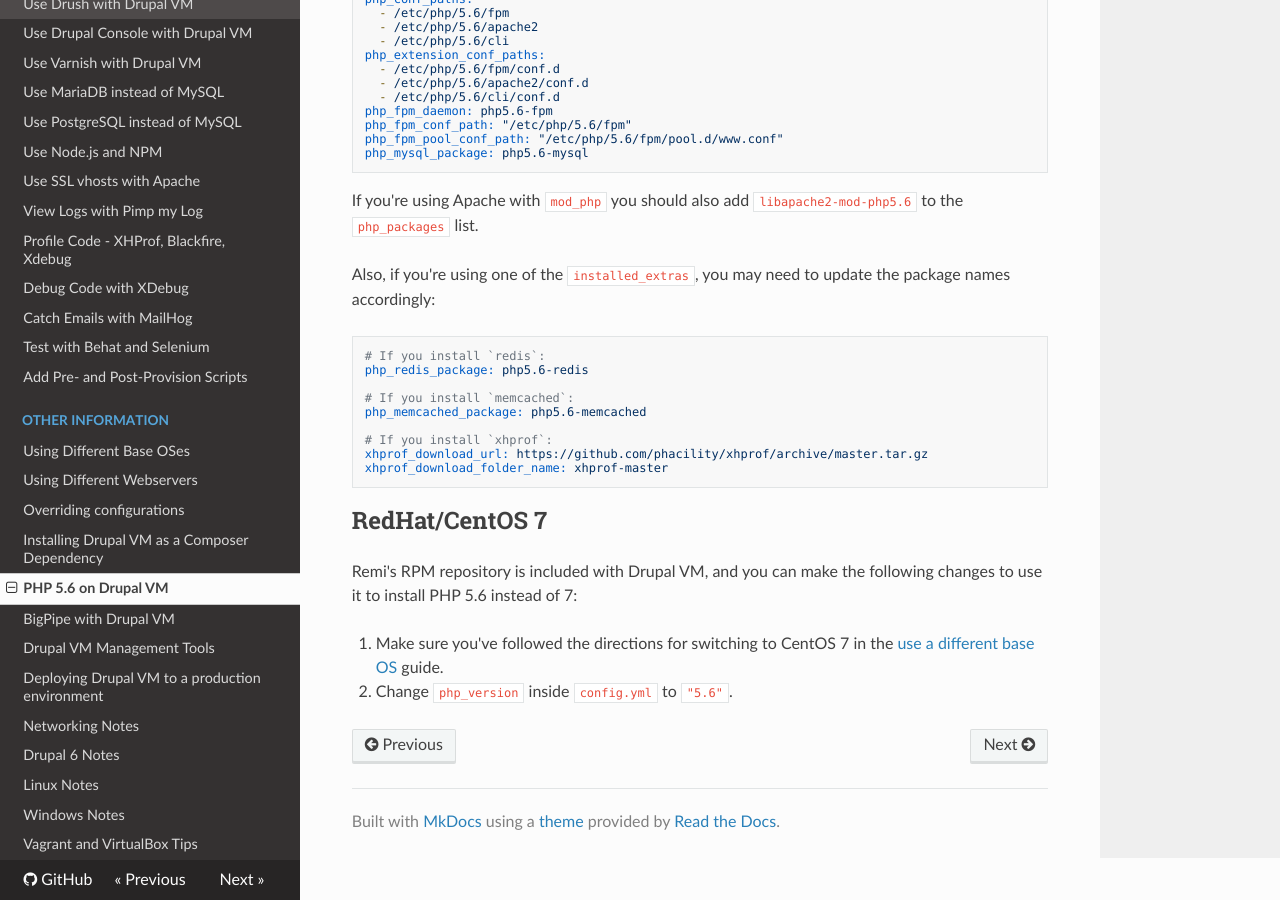
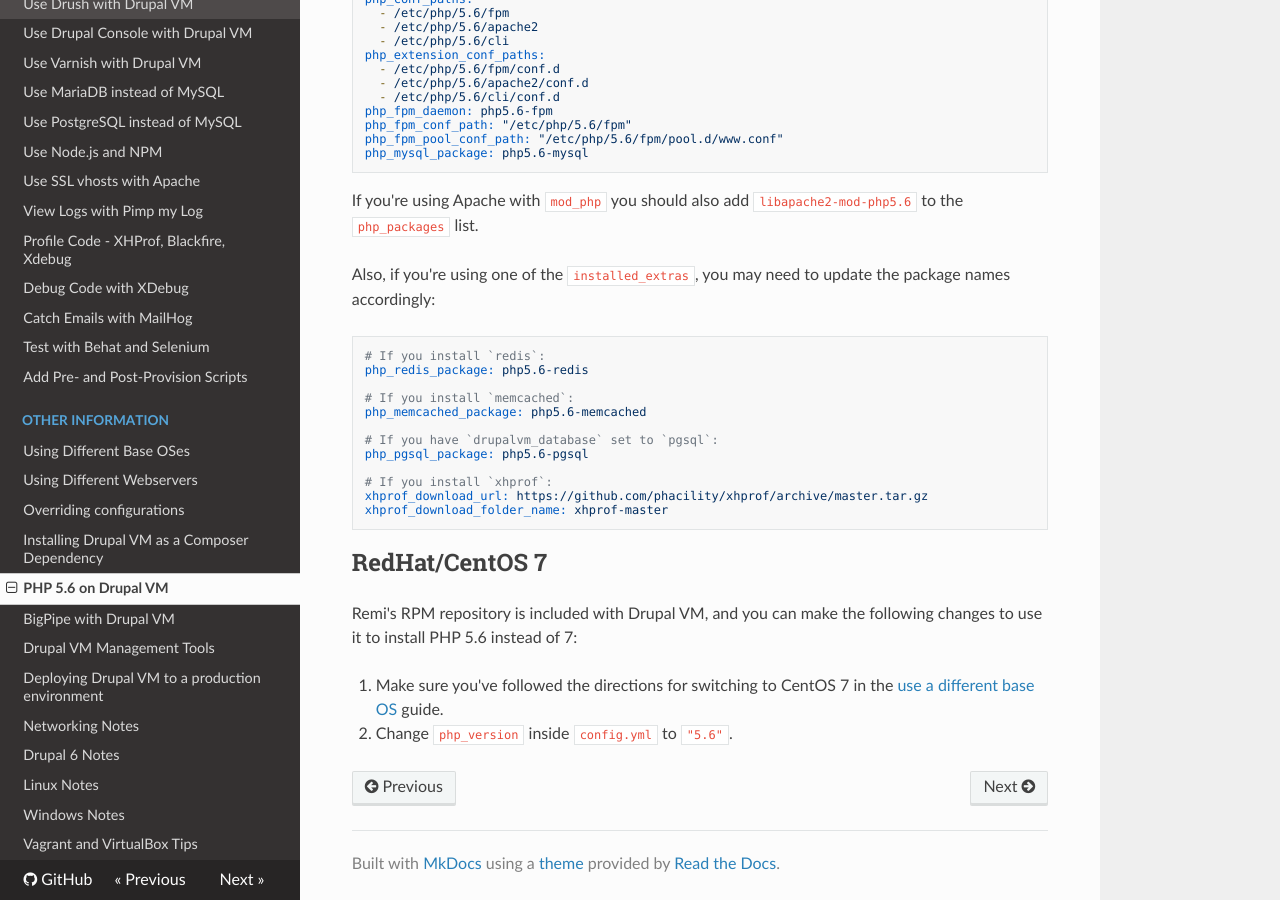
Before and after one commit to geerlingguy/drupal-vm, an MkDocs documentation site: the page built from docs/other/php-56.md, in a window 1280 px wide and 900 px high, scrolled down 687 px. Built offline with MkDocs 1.6.1, drawn with Linux system fonts in a browser that asks for light colours; nearby versions of some CDN libraries; old or Windows-style settings are respelled for this version of MkDocs.

Commit message:
Add php_pgsql_package note to PHP 5.6 docs

```diff
--- a/docs/other/php-56.md
+++ b/docs/other/php-56.md
@@ -51,6 +51,9 @@ php_redis_package: php5.6-redis
 # If you install `memcached`:
 php_memcached_package: php5.6-memcached
 
+# If you have `drupalvm_database` set to `pgsql`:
+php_pgsql_package: php5.6-pgsql
+
 # If you install `xhprof`:
 xhprof_download_url: https://github.com/phacility/xhprof/archive/master.tar.gz
 xhprof_download_folder_name: xhprof-master
```
